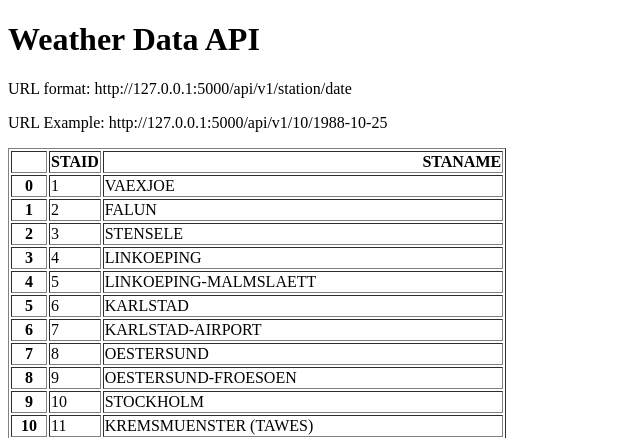
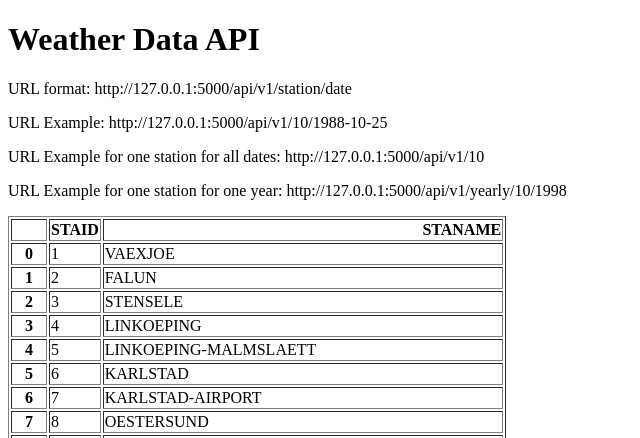
Before and after one commit to Debiddo618/python-weather-api, a Flask app: page / in a window 1280 px wide. Shown: the top 438 px of the page, without its empty margins (0-640 px from the left). Run offline with Flask 3, Linux system fonts and the light colour scheme.

Commit message:
Add URL endpoint for yearly and all data

```diff
--- a/main.py
+++ b/main.py
@@ -12,11 +12,25 @@ def home():
     return render_template("home.html", data=station.to_html())
 @app.route("/api/v1/<station>/<date>")
 def about(station,date):
-    # Flask will look at templates folder by default
     filename = "data_small/TG_STAID"+str(station).zfill(6)+".txt"
     df = pd.read_csv(filename, skiprows=20, parse_dates=["    DATE"])
     temperature = df.loc[df["    DATE"]==date]["   TG"].squeeze()/10
     return {"station":station,"date":date,"temperature":temperature}
 
+@app.route("/api/v1/<station>")
+def all_data(station):
+    filename = "data_small/TG_STAID"+str(station).zfill(6)+".txt"
+    df = pd.read_csv(filename, skiprows=20, parse_dates=["    DATE"])
+    result = df.to_dict(orient="records")
+    return result
+
+@app.route("/api/v1/yearly/<station>/<year>")
+def yearly(station,year):
+    filename = "data_small/TG_STAID"+str(station).zfill(6)+".txt"
+    df = pd.read_csv(filename, skiprows=20)
+    df["    DATE"] = df["    DATE"].astype(str)
+    result = df.loc[df["    DATE"].str.startswith(str(year))].to_dict(orient="records")
+    return result
+
 if __name__=="__main__":
     app.run(debug=True, port=5001)
--- a/templates/home.html
+++ b/templates/home.html
@@ -8,6 +8,8 @@
 <h1>Weather Data API</h1>
 <p>URL format: http://127.0.0.1:5000/api/v1/station/date</p>
 <p>URL Example: http://127.0.0.1:5000/api/v1/10/1988-10-25</p>
+<p>URL Example for one station for all dates: http://127.0.0.1:5000/api/v1/10</p>
+<p>URL Example for one station for one year: http://127.0.0.1:5000/api/v1/yearly/10/1998</p>
 <p>{{data|safe}}</p>
 </body>
 </html>
```
